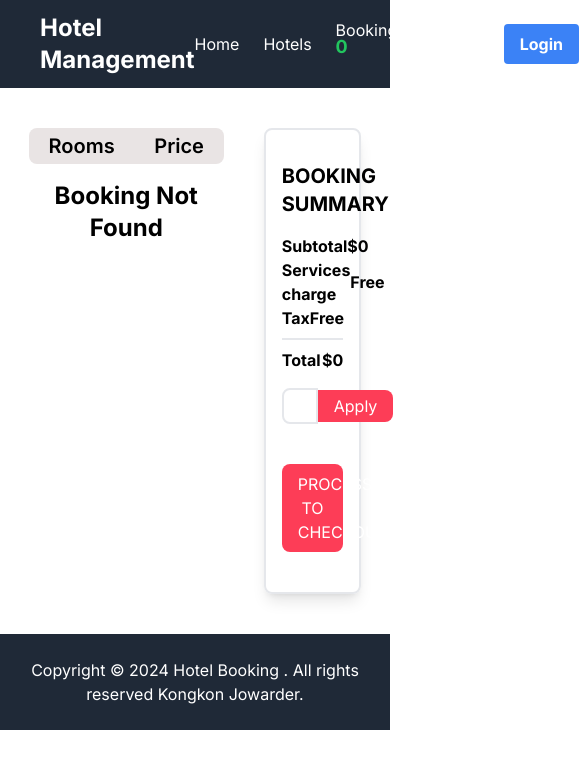
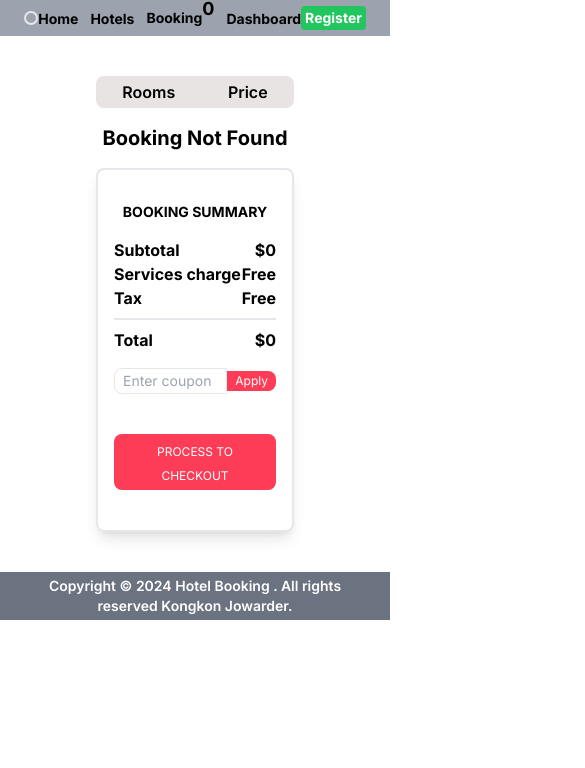
Before and after one commit to Kongkon45/Hotel-Booking-Application-Client-Side-, a Next.js app: page /booking in a window 390 px wide. Shown: the top 768 px of the page, 585 px wide, since content can reach past the window. Built offline with nearby package versions, Linux system fonts and the light colour scheme; grey boxes are pictures that could not be loaded.

Commit message:
responsive and problem solve

```diff
--- a/src/components/home/booking/index.tsx
+++ b/src/components/home/booking/index.tsx
@@ -1,55 +1,96 @@
-"use client"
-import { removeBooking } from '@/redux/features/hotelSlice';
-import Link from 'next/link';
-import React from 'react';
-import { FaMapMarkerAlt } from 'react-icons/fa';
-import { useDispatch, useSelector } from 'react-redux';
+"use client";
+import { removeBooking } from "@/redux/features/hotelSlice";
+import Link from "next/link";
+import React from "react";
+import { FaMapMarkerAlt } from "react-icons/fa";
+import { useDispatch, useSelector } from "react-redux";
 
 const BookingPage = () => {
-    const bookingRooms = useSelector((state:any)=>state.hotels.hotels)
+  const bookingRooms = useSelector((state: any) => state.hotels.hotels);
   // console.log(booking)
-    const dispatch = useDispatch()
-    const totalPrice = bookingRooms.reduce((total: any, room: any) => total + (room.quantity * room.price_range), 0)
+  const dispatch = useDispatch();
+  const totalPrice = bookingRooms.reduce(
+    (total: any, room: any) => total + room.quantity * room.price_range,
+    0
+  );
   return (
-        <div className="flex justify-center gap-10 my-10">
-            <div className="w-2/4">
-            <h2 className='w-full flex justify-around text-xl font-semibold rounded-lg bg-[#e9e4e4] text-black py-1 '>
+    <div className="lg:flex w-full justify-center gap-10 my-10 lg:px-20 md:px-40 px-24">
+      <div className="lg:w-2/4 w-full mx-auto">
+        <h2 className="w-full flex justify-around lg:text-xl text-md  font-semibold rounded-lg bg-[#e9e4e4] text-black py-1 ">
           <span>Rooms</span>
           <span>Price</span>
         </h2>
         <ul>
-                {
-                    bookingRooms?.length === 0 ? (
-                        <li className='text-center my-4 text-2xl font-bold'>Booking Not Found</li>
+          {bookingRooms?.length === 0 ? (
+            <li className="text-center my-4 lg:text-2xl text-xl font-bold">
+              Booking Not Found
+            </li>
           ) : (
-                        bookingRooms?.map((room:any)=>{
-                            return <li key={room.id} className="flex justify-between items-center gap-6 border-2 rounded-lg p-2 my-6">
-                                <img className="w-16 h-12" src={room.thumbnail} alt={room.name}/>
-                                <h2 className="text-xl font-bold">{room.name}</h2>
+            bookingRooms?.map((room: any) => {
+              return (
+                <li
+                  key={room.id}
+                  className="flex justify-between items-center lg:gap-6 md:gap-4 gap-2 border-2 rounded-lg ;lg:p-2 md:p-1 p-0.5 my-6"
+                >
+                  <img
+                    className="lg:w-16 md:w-12 w-10 lg:h-12 md:h-10 h-8"
+                    src={room.thumbnail}
+                    alt={room.name}
+                  />
+                  <h2 className="lg:text-md md:text-sm text-xs font-bold">{room.name}</h2>
                   <div className="flex justify-center items-center gap-1">
-                            <span><FaMapMarkerAlt/></span>
-                            <p className="text-md">{room.location}</p>
+                    <span>
+                      <FaMapMarkerAlt />
+                    </span>
+                    <p className="lg:text-md md:text-sm text-xs">{room.location}</p>
                   </div>
-                                <p className="text-md font-bold">${room.price_range}</p>
-                                <button onClick={()=>dispatch(removeBooking(room))} className="text-sm font-semibold hover:bg-[#fd3d57] hover:text-white border border-[#fd3d57] rounded-lg text-[#fd3d57] py-1 px-2 transition-all ease-in-out delay-500 duration-700">Remove</button>
+                  <p className="lg:text-md md:text-sm text-xs font-bold">${room.price_range}</p>
+                  <button
+                    onClick={() => dispatch(removeBooking(room))}
+                    className="lg:text-sm md:text-xs text-[10px] font-semibold hover:bg-[#fd3d57] hover:text-white border border-[#fd3d57] rounded-lg text-[#fd3d57] py-1 lg:px-2 px-1 transition-all ease-in-out delay-500 duration-700"
+                  >
+                    Remove
+                  </button>
                 </li>
+              );
             })
-                    )
-                }
+          )}
         </ul>
       </div>
-        <div className='w-1/4 h-fit border-2 rounded-lg shadow-lg p-4'>
-                <h3 className='text-xl font-bold my-4 text-center'>BOOKING SUMMARY</h3>
-                <h5 className='text-md font-bold flex justify-between items-center'>Subtotal <span>${totalPrice}</span></h5>
-                <h5 className='text-md font-bold flex justify-between items-center'>Services charge <span>Free</span></h5>
-                <h5 className='text-md font-bold flex justify-between items-center'>Tax <span>Free</span></h5>
-                <hr className='border my-2' />
-                <h5 className='text-md font-bold flex justify-between items-center'>Total <span>${totalPrice}</span></h5>
-                <div className="flex items-center">
-                    <input className='my-4 border-2 rounded-l-lg py-1 px-4 w-full focus:outline-none' type="text" placeholder='Enter coupon' />
-                    <button className='bg-[#fd3d57] text-white py-1 px-4 rounded-r-lg hover:border-2 hover:bg-white hover:text-[#fd3d57] hover:border-[#fd3d57] transition-all duration-300 ease-in-out ' type="submit">Apply</button>
+      <div className="lg:w-1/4 w-full mx-auto h-fit border-2 rounded-lg shadow-lg p-4">
+        <h3 className="lg:text-xl md:text-md text-sm font-bold my-4 text-center">BOOKING SUMMARY</h3>
+        <h5 className="lg:text-md md:text-sm text-xm font-bold flex justify-between items-center">
+          Subtotal <span>${totalPrice}</span>
+        </h5>
+        <h5 className="lg:text-md md:text-sm text-xm font-bold flex justify-between items-center">
+          Services charge <span>Free</span>
+        </h5>
+        <h5 className="lg:text-md md:text-sm text-xm font-bold flex justify-between items-center">
+          Tax <span>Free</span>
+        </h5>
+        <hr className="border my-2" />
+        <h5 className="lg:text-md md:text-sm text-xm font-bold flex justify-between items-center">
+          Total <span>${totalPrice}</span>
+        </h5>
+        <div className="flex items-center text-sm">
+          <input
+            className="my-4 lg:border-2 border rounded-l-lg lg:py-1 py-0.5 lg:px-4 px-2 w-full focus:outline-none"
+            type="text"
+            placeholder="Enter coupon"
+          />
+          <button
+            className="bg-[#fd3d57] lg:text-md md:text-sm text-xs text-white lg:py-1 py-0.5 lg:px-4 px-2 rounded-r-lg hover:border-2 hover:bg-white hover:text-[#fd3d57] hover:border-[#fd3d57] transition-all duration-300 ease-in-out "
+            type="submit"
+          >
+            Apply
+          </button>
         </div>
-                <button className='w-full my-6 bg-[#fd3d57] text-white py-2 px-4 rounded-lg hover:border-2 hover:bg-white hover:text-[#fd3d57] hover:border-[#fd3d57] transition-all duration-200 ease-in-out ' type="submit"><Link href='/booking/checkout'>PROCESS TO CHECKOUT</Link></button>
+        <button
+          className="w-full my-6 bg-[#fd3d57] text-white lg:py-2 py-1 lg:px-4 px-2 rounded-lg hover:border-2 hover:bg-white hover:text-[#fd3d57] hover:border-[#fd3d57] transition-all duration-200 ease-in-out "
+          type="submit"
+        >
+          <Link href="/booking/checkout" className="lg:text-md md:text-sm text-xs">PROCESS TO CHECKOUT</Link>
+        </button>
       </div>
     </div>
   );
--- a/src/components/shared/footer/index.tsx
+++ b/src/components/shared/footer/index.tsx
@@ -2,7 +2,7 @@ import React from 'react';
 
 const Footer = () => {
     return (
-        <div className="py-6 bg-gray-800 text-white text-center">
+        <div className="px-12 lg:py-4 md:py-2 py-1 lg:text-xl md:text-md text-sm bg-gray-500 lg:font-bold md:font-semibold font-semibold text-white text-center">
             <p>Copyright © 2024 Hotel Booking . All rights reserved Kongkon Jowarder.</p>
         </div>
     );
--- a/src/components/shared/navbar/index.tsx
+++ b/src/components/shared/navbar/index.tsx
@@ -1,4 +1,5 @@
 "use client"
+import Image from 'next/image';
 import Link from 'next/link';
 import React from 'react';
 import { useSelector } from 'react-redux';
@@ -6,33 +7,33 @@ import { useSelector } from 'react-redux';
 const Navbar = () => {
   const booking = useSelector((state:any)=>state?.hotels.hotels)
   return (
-    <nav className="bg-gray-800 py-3 px-10 sticky top-0 z-50">
+    <nav className="bg-gray-400 py-1 lg:px-10 md:px-8 px-6 sticky top-0 z-50">
       <div className="container mx-auto flex justify-between items-center">
         {/* Left Logo */}
-        <Link href="/" className="flex items-center text-white text-2xl font-bold">
-          Hotel Management
+        <Link href="/" className=' border-2 p-1 rounded-full'>
+          <Image src="https://i.ibb.co/5Rqbcz9/hba-logo.png" alt='logo' width={40} height={40}/>
         </Link>
 
         {/* Centered Menu Items */}
         <ul className="flex items-center">
-          <li className="mr-6">
-            <Link href="/" className="text-white hover:text-gray-300">Home</Link>
+          <li className="lg:mr-6 md:mr-4 mr-3">
+            <Link href="/" className="lg:text-xl md:text-md text-sm font-bold hover:text-gray-600 text-black">Home</Link>
           </li>
-          <li className="mr-6">
-            <Link href="/hotels" className="text-white hover:text-gray-300">Hotels</Link>
+          <li className="lg:mr-6 md:mr-4 mr-3">
+            <Link href="/hotels" className="lg:text-xl md:text-md text-sm font-bold hover:text-gray-600 text-black">Hotels</Link>
           </li>
           <li>
-            <Link href="/booking" className="text-white hover:text-gray-300">Booking <sup className="text-green-500 text-lg font-bold">{booking?.length}</sup></Link>
+            <Link href="/booking" className="flex items-center lg:text-xl md:text-md text-sm font-bold hover:text-gray-600 text-black">Booking <sup className="text-black text-lg font-bold">{booking?.length}</sup></Link>
           </li>
-          <li className="ml-6">
-            <Link href="/dashboard" className="text-white hover:text-gray-300">Dashboard</Link>
+          <li className="lg:ml-6 md:ml-4 ml-3">
+            <Link href="/dashboard" className="hover:text-gray-600 lg:text-xl md:text-md text-sm font-bold text-black">Dashboard</Link>
           </li>
         </ul>
 
         {/* Right Login and Registration Buttons */}
         <div className="flex items-center">
-          <button className="bg-blue-500 hover:bg-blue-600 text-white font-bold py-2 px-4 rounded mr-4"><Link href="/login">Login</Link></button>
-          <button className="bg-green-500 hover:bg-green-600 text-white font-bold py-2 px-4 rounded"><Link href="/register">Register</Link></button>
+          {/* <button className="bg-blue-500 hover:bg-blue-600 text-white font-bold py-2 px-4 rounded mr-4"><Link href="/login">Login</Link></button> */}
+          <button className="bg-green-500 hover:bg-green-600 lg:text-md md:text-md text-sm text-white font-bold lg:py-2 md:py-1 py-0.5 lg:px-4 md:px-2 px-1 rounded"><Link href="/register">Register</Link></button>
         </div>
       </div>
     </nav>
```
Also changed, not shown: src/app/(landing-layout)/hotels/[id]/page.tsx (+16 -16 lines), src/components/home/booking/checkout/index.tsx (+19 -13 lines), src/components/home/dashboard/index.tsx (+33 -21 lines), src/components/home/hotel/index.tsx (+21 -13 lines). Lines whose indentation alone changed are shown as unchanged.
